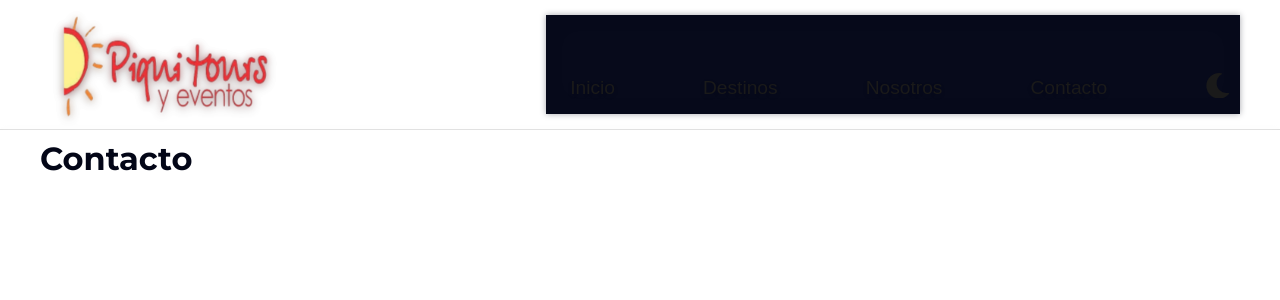
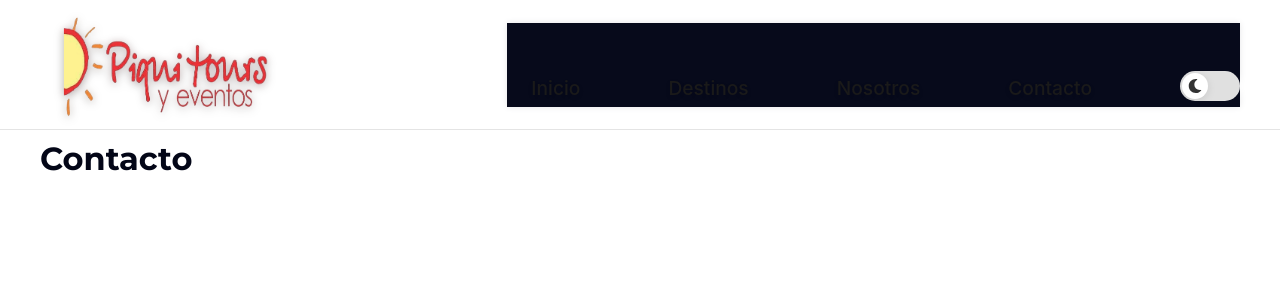
Before and after one commit to saryCas/piquitours, a React (Vite) app: page /contacto in a window 1280 px wide. Shown: the top 300 px of the page. Built offline with nearby package versions, Linux system fonts and the light colour scheme.

Commit message:
modification to the button to switch to light mode or night mode.

```diff
--- a/src/components/Header.jsx
+++ b/src/components/Header.jsx
@@ -2,7 +2,7 @@ import { useState, useEffect } from "react";
 import { Link } from "react-router-dom";
 import { FaSun, FaMoon, FaBars, FaTimes } from 'react-icons/fa';
 import "./styles/Header.css";
-// !important
+
 export default function Header() {
   const [scrolled, setScrolled] = useState(false);
   const [darkMode, setDarkMode] = useState(() => {
@@ -49,11 +49,13 @@ export default function Header() {
             <li><Link to="/contacto" onClick={closeMenu}>Contacto</Link></li>
             <li>
               <button
-                className="theme-toggle"
+                className={`theme-toggle ${darkMode ? 'dark' : ''}`}
                 onClick={toggleDarkMode}
                 aria-label="Toggle theme"
               >
-                {darkMode ? <FaSun /> : <FaMoon />}
+                <div className="toggle-thumb">
+                  {darkMode ? <FaSun /> : <FaMoon />}
+                </div>
               </button>
             </li>
           </ul>
--- a/src/components/Hero.jsx
+++ b/src/components/Hero.jsx
@@ -64,11 +64,11 @@ export default function Hero() {
       <div className="redes-sociales">
         <a href="https://facebook.com" target="_blank" rel="noreferrer">
           <FaFacebook />
-          <span>Síguenos</span>
+          <span>Facebook</span>
         </a>
         <a href="https://instagram.com" target="_blank" rel="noreferrer">
           <FaInstagram />
-          <span>Inspírate</span>
+          <span>Instagram</span>
         </a>
         <a href="https://whatsapp.com" target="_blank" rel="noreferrer">
           <FaWhatsapp />
--- a/src/components/styles/Header.css
+++ b/src/components/styles/Header.css
@@ -3,7 +3,7 @@
   margin: 0;
   padding: 0;
   box-sizing: border-box;
-  font-family: 'Arial', sans-serif;
+  font-family: -apple-system, BlinkMacSystemFont, 'Segoe UI', Roboto, Oxygen, Ubuntu, Cantarell, sans-serif;
 }
 
 /* ===== HEADER PRINCIPAL ====== */
@@ -47,7 +47,6 @@
 
 .logo {
   height: 160px;
-  /* Tamaño máximo */
   width: auto;
   max-width: 350px;
   transition: all 0.3s ease;
@@ -57,7 +56,6 @@
 
 .scrolled .logo {
   height: 120px;
-  /* Reducción controlada al hacer scroll */
 }
 
 /* ===== NAVEGACIÓN PRINCIPAL ===== */
@@ -81,7 +79,6 @@
   border-radius: 10px;
   transition: all 0.2s ease;
   position: relative;
-  /* text-shadow: 0 2px 5px rgba(145, 35, 35, 0.3) !important; */
 }
 
 .nav-links a:hover {
@@ -89,21 +86,58 @@
   transform: translateY(-2px);
 }
 
+/* ===== BOTÓN TOGGLER ESTILO MAC ===== */
 .theme-toggle {
-  background: none;
+  position: relative;
+  width: 60px;
+  height: 30px;
+  border-radius: 15px;
   border: none;
-  color: white;
-  font-size: 1.6rem;
+  background: #e0e0e0;
   cursor: pointer;
-  padding: 0.6rem;
-  border-radius: 50%;
   transition: all 0.3s ease;
   margin-left: 1.5rem;
+  padding: 0;
+  overflow: hidden;
 }
 
-.theme-toggle:hover {
-  transform: rotate(15deg) scale(1.1);
-  background: rgba(255, 255, 255, 0.2);
+.theme-toggle.dark {
+  background: #004cff36;
+}
+
+.toggle-thumb {
+  position: absolute;
+  left: 2px;
+  top: 2px;
+  width: 26px;
+  height: 26px;
+  border-radius: 50%;
+  background: white;
+  display: flex;
+  align-items: center;
+  justify-content: center;
+  transition: transform 0.3s cubic-bezier(0.4, 0, 0.2, 1);
+  box-shadow: 0 2px 8px rgba(0, 0, 0, 0.1);
+}
+
+.theme-toggle.dark .toggle-thumb {
+  transform: translateX(30px);
+  background: #f5f5f5;
+}
+
+.theme-toggle svg {
+  color: #333;
+  width: 14px;
+  height: 14px;
+  transition: color 0.3s ease;
+}
+
+.theme-toggle.dark svg {
+  color: #333;
+}
+
+.theme-toggle:hover .toggle-thumb {
+  box-shadow: 0 2px 10px rgba(0, 0, 0, 0.15);
 }
 
 /* ===== BOTÓN MENÚ MÓVIL ===== */
@@ -116,6 +150,11 @@
   cursor: pointer;
   z-index: 1001;
   padding: 0.5rem;
+  transition: transform 0.3s ease;
+}
+
+.menu-toggle:hover {
+  transform: scale(1.1);
 }
 
 /* ===== RESPONSIVE (MÓVIL) ===== */
@@ -175,8 +214,18 @@
   }
 
   .theme-toggle {
-    margin: 3rem 0;
-    font-size: 2.2rem;
+    width: 55px;
+    height: 28px;
+    margin: 2rem 0;
+  }
+
+  .toggle-thumb {
+    width: 24px;
+    height: 24px;
+  }
+
+  .theme-toggle.dark .toggle-thumb {
+    transform: translateX(27px);
   }
 }
 
@@ -204,11 +253,12 @@
 /* ===== MODO CLARO ===== */
 body:not(.dark-mode) {
   .header {
-    background: rgba(255, 255, 255, 0.639);
+    background: rgba(255, 255, 255, 0.9);
     border-bottom: 1px solid rgba(0, 0, 0, 0.1);
   }
+
   .scrolled {
-      background: rgba(237, 238, 243, 0.90);
+    background: rgba(237, 238, 243, 0.95);
   }
 
   .nav-links a {
@@ -221,14 +271,16 @@ body:not(.dark-mode) {
   }
 
   .theme-toggle {
-    color: #1a1a1a;
+    background: #e0e0e0;
+  }
+
+  .theme-toggle.dark {
+    background: #4d4d4d;
   }
 
   .menu-toggle {
     color: #1a1a1a;
   }
-
-
 }
 
 /* ===== BLOQUEO DE SCROLL ===== */
```
